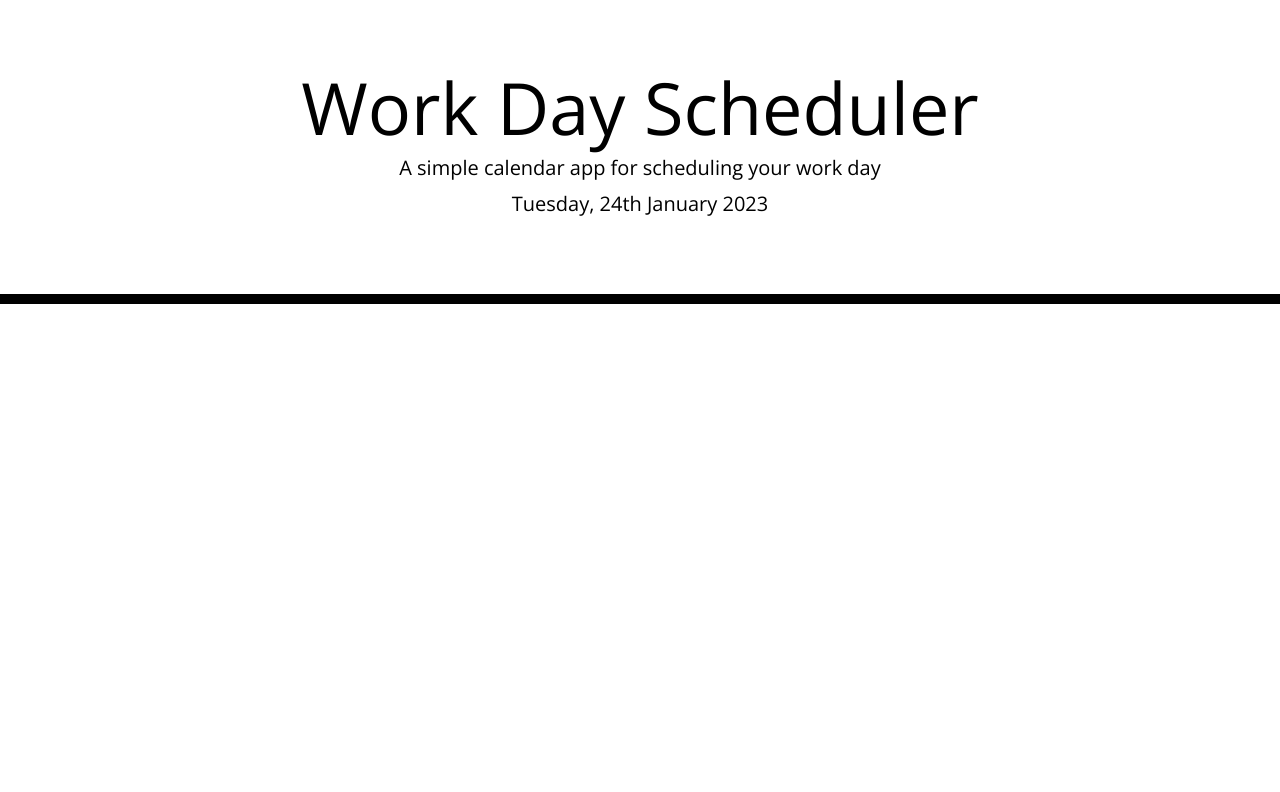
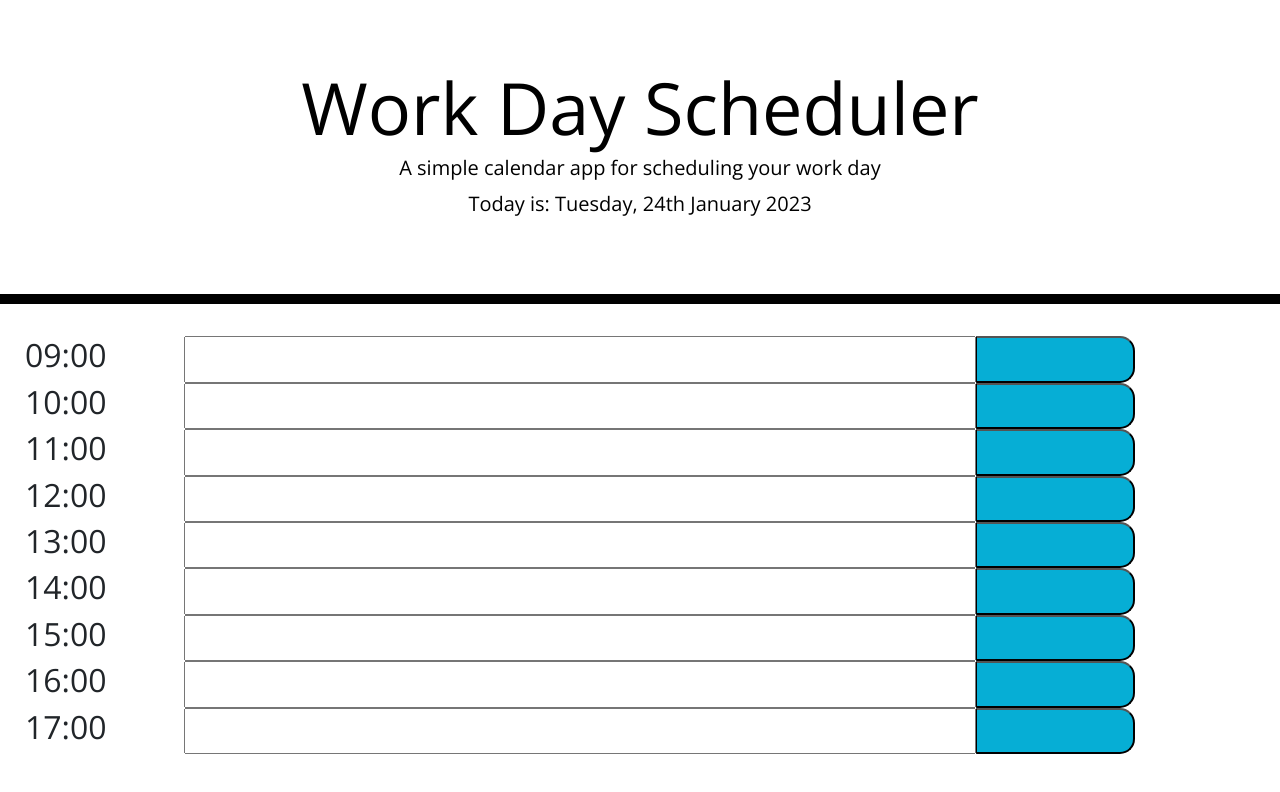
Before and after one commit to gthornbuckle/Work-Day-Scheduler, a plain HTML site: page index.html in a window 1280 px wide. Drawn offline with nearby package versions, Linux system fonts and the light colour scheme; files that its build step writes are made by us from their sources.

Commit message:
Displays work day hours from 9am - 5pm along with input fields and save buttons

```diff
--- a/assets/css/style.css
+++ b/assets/css/style.css
@@ -69,3 +69,20 @@ textarea {
   font-size: 20px;
   transition: all 0.3s ease-in-out;
 }
+
+#timeBlocks{
+  margin:10px;
+  display: grid;
+  grid-template-columns: 0.2fr 1fr 0.2fr;
+  grid-template-areas:
+    "time0 userInput0 saveButton0"
+    "time1 userInput1 saveButton1"
+    "time2 userInput2 saveButton2"
+    "time3 userInput3 saveButton3"
+    "time4 userInput4 saveButton4"
+    "time5 userInput5 saveButton5"
+    "time6 userInput6 saveButton6"
+    "time7 userInput7 saveButton7"
+    "time8 userInput8 saveButton8"
+    ;
+}
--- a/assets/js/script.js
+++ b/assets/js/script.js
@@ -1,2 +1,16 @@
-var currentDate = moment().format("dddd, DDDo MMMM YYYY"); //Displays current date at the top of the page
+var currentDate = moment().format("[Today is: ]dddd, DDDo MMMM YYYY"); //Displays current date at the top of the page
 $("#currentDay").text(currentDate);
+
+displayHours = function(){ //Function to display working day hours
+    var setHours = document.getElementsByTagName("h2"); //Takes all h2 elements from page
+    var currentHour = 9;
+    var tempHour = 0;
+
+    while (currentHour < 18){ //Loop to set hours 9:00 to 17:00
+        setHours[tempHour].textContent = moment().hour(currentHour).format("HH:00"); //moment.js sets time
+        tempHour++;
+        currentHour++;
+    }
+}
+
+displayHours();
--- a/index.html
+++ b/index.html
@@ -18,7 +18,7 @@
       href="https://fonts.googleapis.com/css?family=Open+Sans&display=swap"
       rel="stylesheet"
     />
-    <link rel="stylesheet" href="style.css" />
+    <link rel="stylesheet" href="assets/css/style.css" />
     <title>Work Day Scheduler</title>
   </head>
 
@@ -28,8 +28,44 @@
       <p class="lead">A simple calendar app for scheduling your work day</p>
       <p id="currentDay" class="lead"></p>
     </header>
-    <div class="container">
-      <!-- Timeblocks go here -->
+    <div id="timeBlocks" class="container">
+
+      <h2 id="time0" class ="hourHeading"></h2>
+      <input id="userInput0" type="text">
+      <button id="saveButton0" class="saveBtn"></button>
+
+      <h2 id="time1" class="hourHeading"></h2>
+      <input id="userInput1" type="text">
+      <button id="saveButton1" class="saveBtn"></button>
+
+      <h2 id="time2" class="hourHeading"></h2>
+      <input id="userInput2" type="text">
+      <button id="saveButton2" class="saveBtn"></button>
+
+      <h2 id="time3" class="hourHeading"></h2>
+      <input id="userInput3" type="text">
+      <button id="saveButton3" class="saveBtn"></button>
+
+      <h2 id="time4" class="hourHeading"></h2>
+      <input id="userInput4" type="text">
+      <button id="saveButton4" class="saveBtn"></button>
+
+      <h2 id="time5" class="hourHeading"></h2>
+      <input id="userInput5" type="text">
+      <button id="saveButton5" class="saveBtn"></button>
+
+      <h2 id="time6" class="hourHeading"></h2>
+      <input id="userInput6" type="text">
+      <button id="saveButton6" class="saveBtn"></button>
+
+      <h2 id="time7" class="hourHeading"></h2>
+      <input id="userInput7" type="text">
+      <button id="saveButton7" class="saveBtn"></button>
+
+      <h2 id="time8" class="hourHeading"></h2>
+      <input id="userInput8" type="text">
+      <button id="saveButton8" class="saveBtn"></button>
+
     </div>
 
     <script src="https://cdnjs.cloudflare.com/ajax/libs/jquery/3.2.1/jquery.min.js"></script>
```
